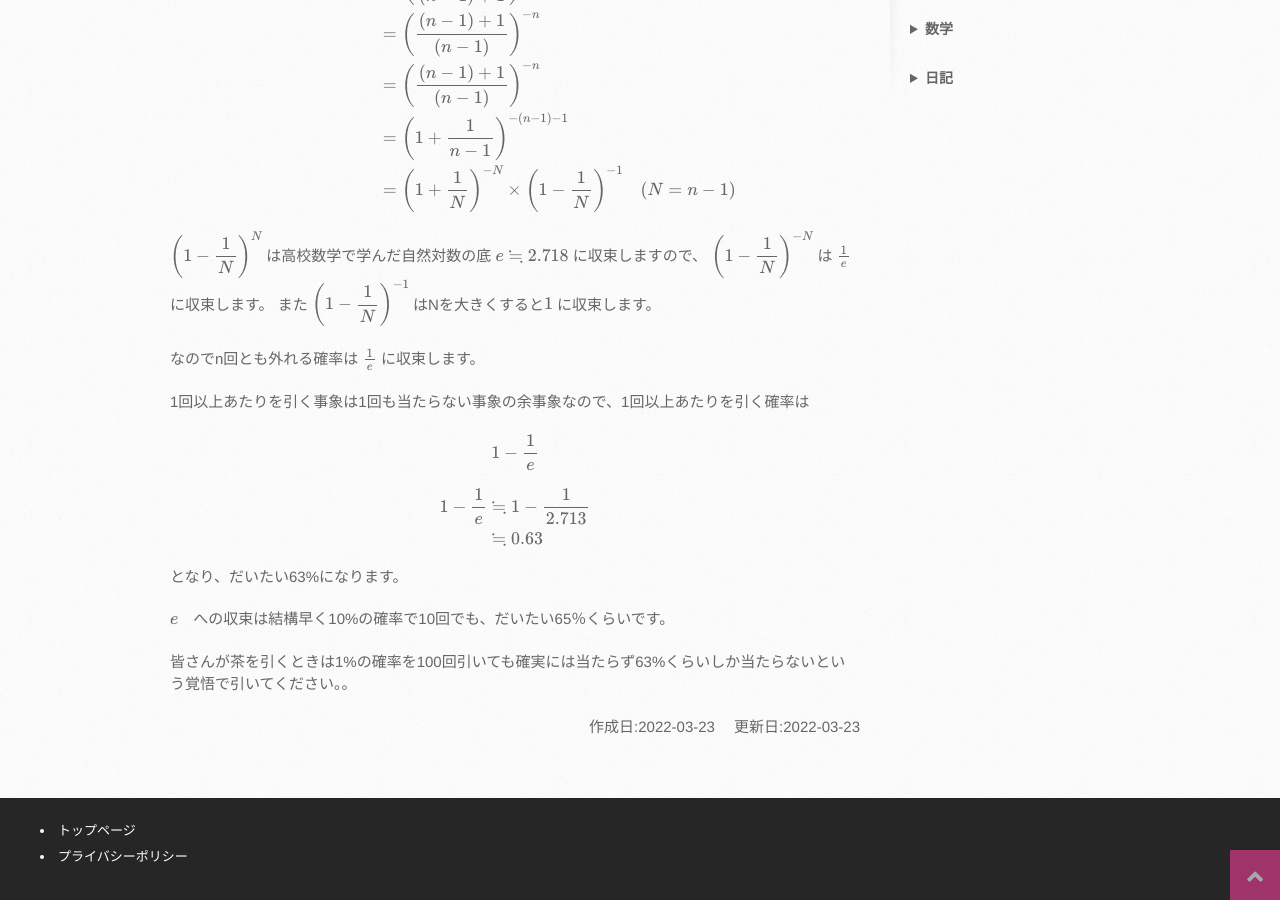
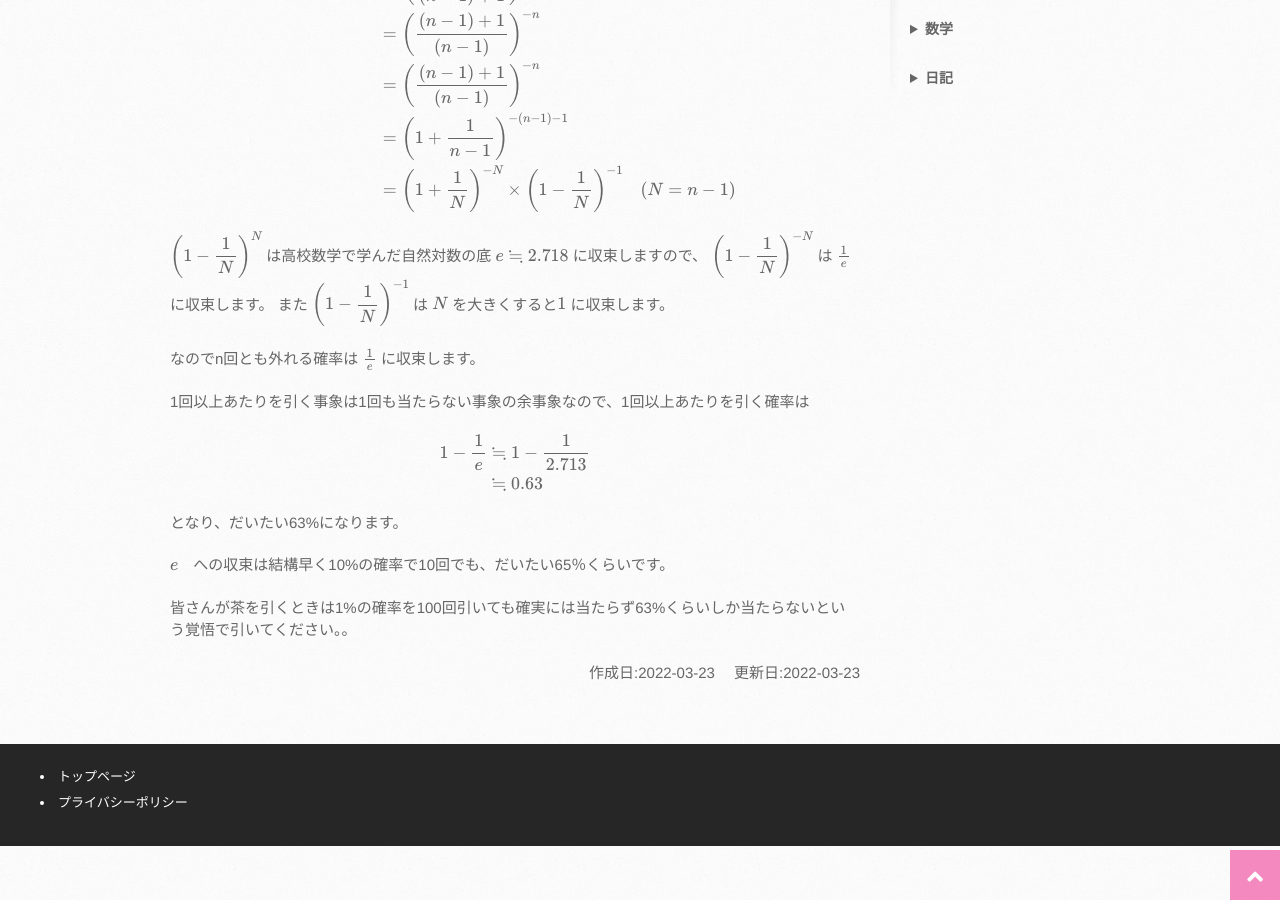
Before and after one commit to mtaketani113/mtaketani113.github.io, a Jekyll site: the page built from math/set/GachaProbability.md, in a window 1280 px wide and 900 px high, scrolled down 683 px. Built offline with Jekyll 4.4.1, drawn with Linux system fonts in a browser that asks for light colours; nearby versions of some CDN libraries; comment, search, counter and statistics services are not loaded; the repository's description, which GitHub fills in, is left out.

Commit message:
誤記訂正

```diff
--- a/math/set/GachaProbability.md
+++ b/math/set/GachaProbability.md
@@ -35,13 +35,11 @@ $$
 
 $$ \left(1 - \displaystyle\frac{1}{N}\right)^N $$ は高校数学で学んだ自然対数の底 $$ e ≒ 2.718 $$
 に収束しますので、 $$ \left(1 - \displaystyle\frac{1}{N}\right)^{-N} $$ は $$ \frac{1}{e} $$ に収束します。
-また $$ \left(1 - \displaystyle\frac{1}{N}\right)^{-1} $$ はNを大きくすると$$ 1 $$ に収束します。
+また $$ \left(1 - \displaystyle\frac{1}{N}\right)^{-1} $$ は $$ N $$ を大きくすると$$ 1 $$ に収束します。
 
 なのでn回とも外れる確率は $$ \frac{1}{e} $$ に収束します。
 
 1回以上あたりを引く事象は1回も当たらない事象の余事象なので、1回以上あたりを引く確率は
-
-$$ 1 - \frac{1}{e}  $$
 
 $$
 \begin{align*}
```
